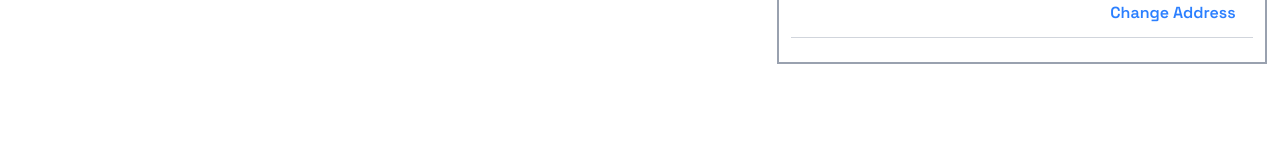
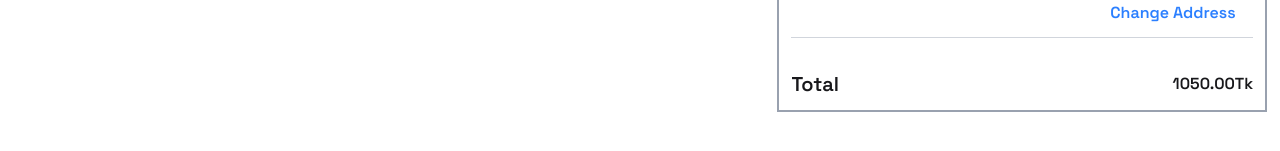
Before and after one commit to Suprio-Das/Fragrance-Fusion, a React (Vite) app: page /mycart in a window 1280 px wide. Shown: the part 323-474 px from the top of the page. Built offline with nearby package versions, Linux system fonts and the light colour scheme.

Commit message:
Total price section added

```diff
--- a/src/Components/MyCart/MyCart.jsx
+++ b/src/Components/MyCart/MyCart.jsx
@@ -28,6 +28,10 @@ const MyCart = () => {
                             </div>
                         </div>
                         <hr className="border-gray-300 my-3" />
+                        <div className="flex justify-between items-center mt-8">
+                            <p className="text-xl font-semibold">Total</p>
+                            <p className="font-semibold">1050.00Tk</p>
+                        </div>
                     </div>
                 </div>
             </div>
```
